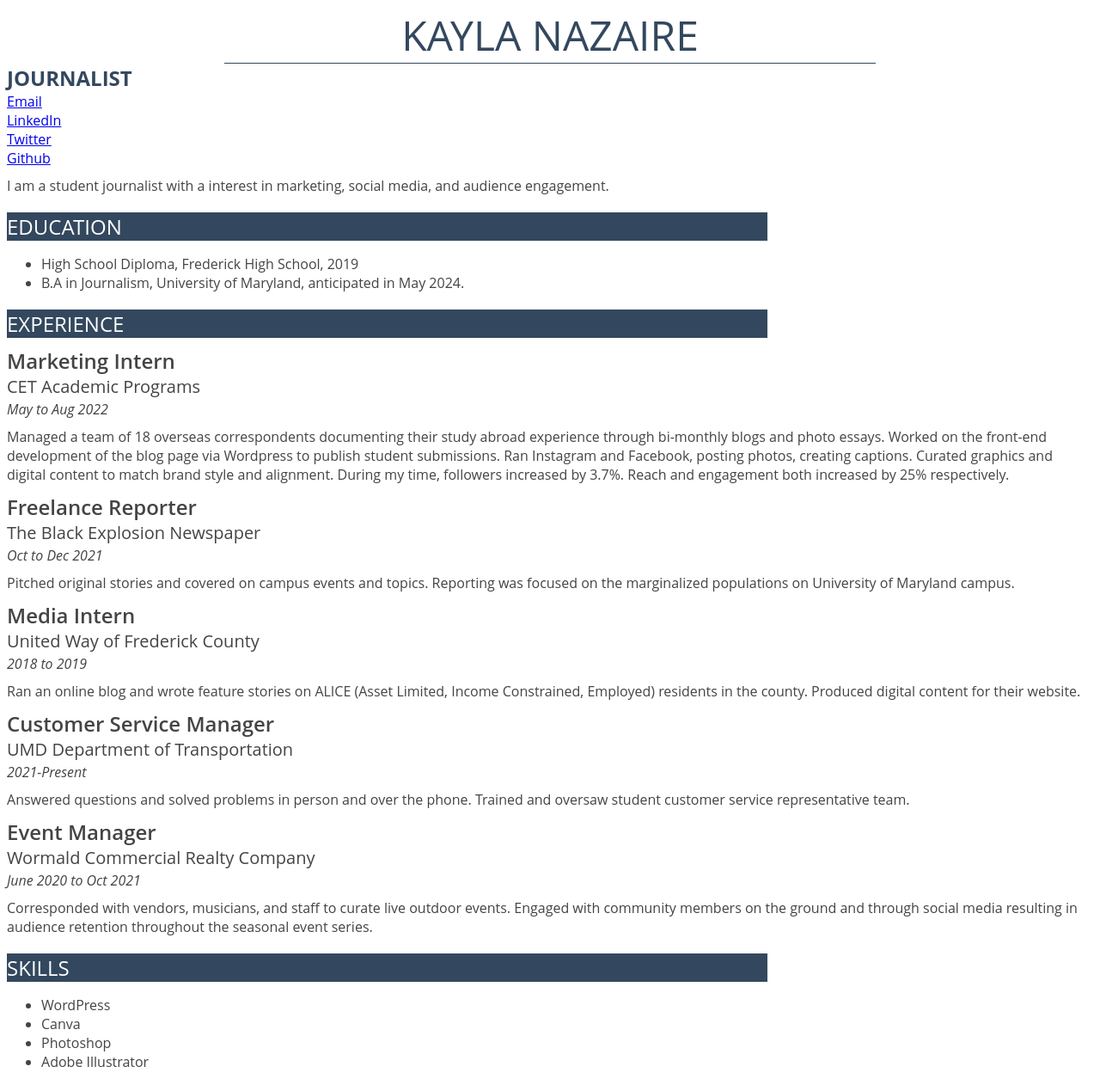
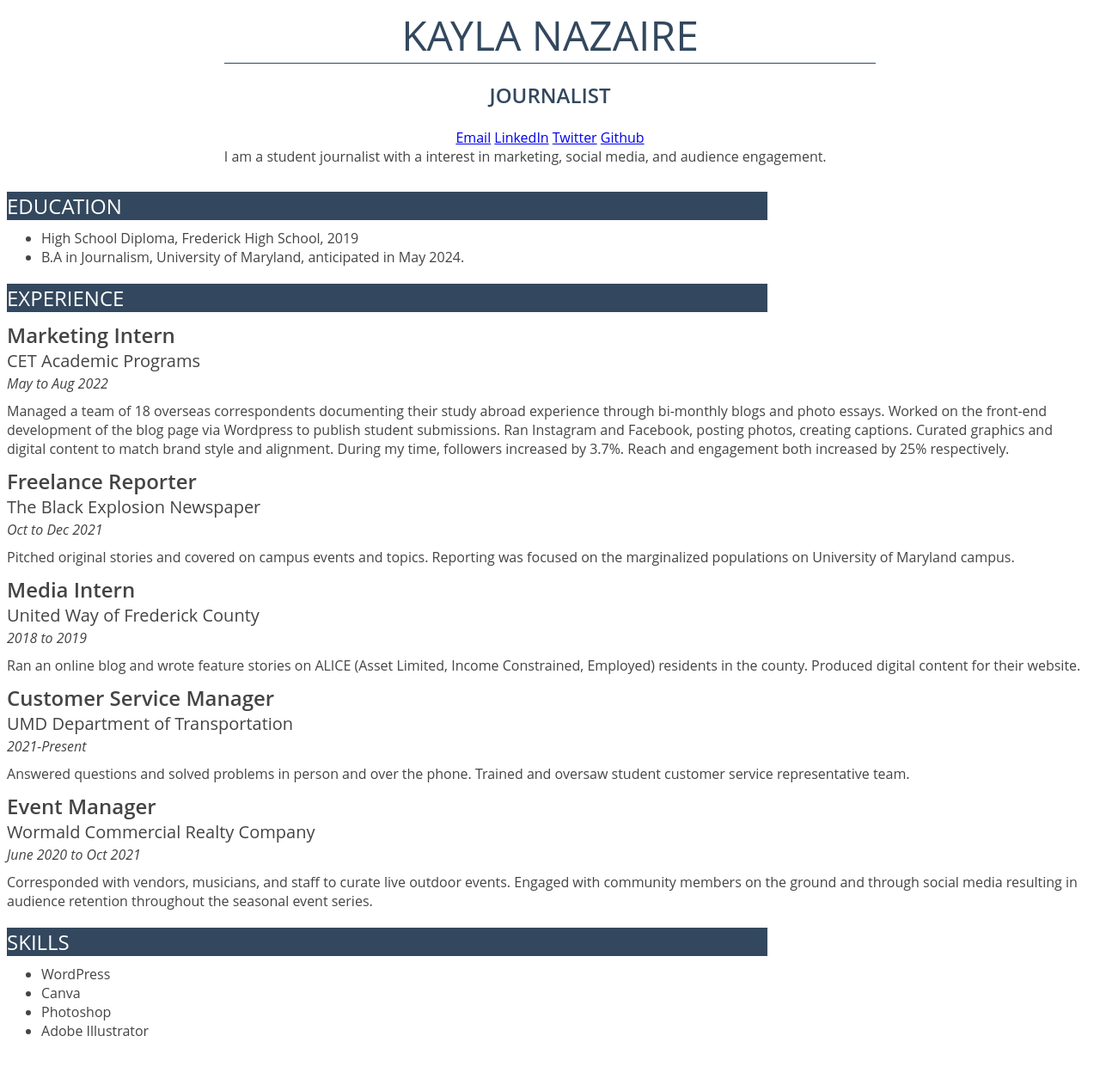
Before and after one commit to knazaire1/jour352-2023-repo, a plain HTML site: page resume/index.html in a window 1280 px wide. Shown: the whole page at 86% size. After the commit the page ends 1218 px from the top, so only its background shows below. Drawn offline with Linux system fonts and the light colour scheme.

Commit message:
final style

```diff
--- a/resume/index.html
+++ b/resume/index.html
@@ -13,7 +13,7 @@
 <div id="name">
   Kayla Nazaire
 </div>
-  <strong>Journalist</strong>
+  <div id="title">Journalist</div>
   <br />
   <!--  <img src="kayla.png" width="300px"/>-->
 
@@ -25,13 +25,13 @@
       <li><a href="https://github.com/knazaire1">Github</a></li>
   </ul>
 
-<p class="description">
+<p class="top" "description">
   I am a student journalist with a interest in marketing, social media, and audience engagement.
 </p>
 
 <div class="sectionheader">EDUCATION</div>
 
-<ul>
+<ul id="degrees">
 <li> High School Diploma, Frederick High School, 2019</li>
 <li> B.A in Journalism, University of Maryland, anticipated in May 2024.</li>
 </ul>
@@ -66,7 +66,7 @@
 
 <div class="sectionheader">SKILLS</div>
 
-  <ul>
+  <ul id="do">
     <li>WordPress</li>
     <li>Canva</li>
     <li>Photoshop</li>
--- a/resume/style.css
+++ b/resume/style.css
@@ -25,15 +25,26 @@ body{
   margin: 0 auto;
 }
 /*My Title*/
-strong{
+#title{
   text-transform: uppercase;
   font-size: 1.5em;
   color: #33485e;
+  font-weight: 600;
+  text-align: center;
+  margin-top: 20px;
+  margin-bottom: 0;
+  margin-left: 0;
+  margin-right: 0;
 }
 
 .menu{
   margin: 0;
   padding: 0;
+  text-align: center;
+}
+
+.menu li{
+  display: inline;
 }
 /*Section Headers (education, exeperience, skills)*/
 .sectionheader{
@@ -49,6 +60,13 @@ strong{
   width: 70%;
   min-width: 300px;
 }
+#degrees{
+  margin-top: 5px;
+  margin-left: 0;
+  margin-right: 0;
+  margin-bottom: 0;
+}
+
 /*Job Titles/Positions */
 .jobtitle{
   font-weight:600;
@@ -80,3 +98,17 @@ strong{
 li{
   font-size: 1em;
 }
+
+#do{
+  margin-top: 5px;
+  margin-left: 0;
+  margin-right: 0;
+  margin-bottom: 0;
+}
+
+.top{
+  width: 60%;
+  min-width: 300px;
+  margin:0 auto;
+  margin-bottom: 30px;
+}
```
